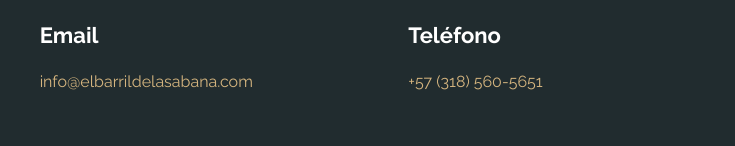
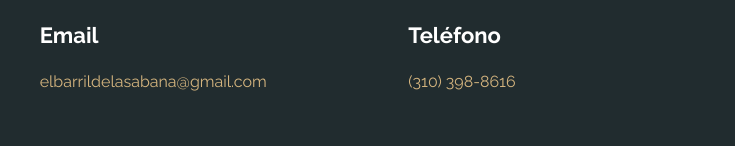
Before and after one commit to dscastillo171/elBarril, a website: page index.html in a window 1280 px wide. Shown: the part 4313-4459 px from the top of the page, 457-1192 px from the left. Drawn offline with Linux system fonts and the light colour scheme.

Commit message:
Update index.html

```diff
--- a/index.html
+++ b/index.html
@@ -130,11 +130,11 @@
         </div>
         <div>
           <h3>Email</h3>
-          <p>info@elbarrildelasabana.com</p>
+          <p>elbarrildelasabana@gmail.com</p>
         </div>
         <div>
           <h3>Teléfono</h3>
-          <p>+57 (318) 560-5651</p>
+          <p>(310) 398-8616</p>
         </div>
       </div>
     </div>
```
